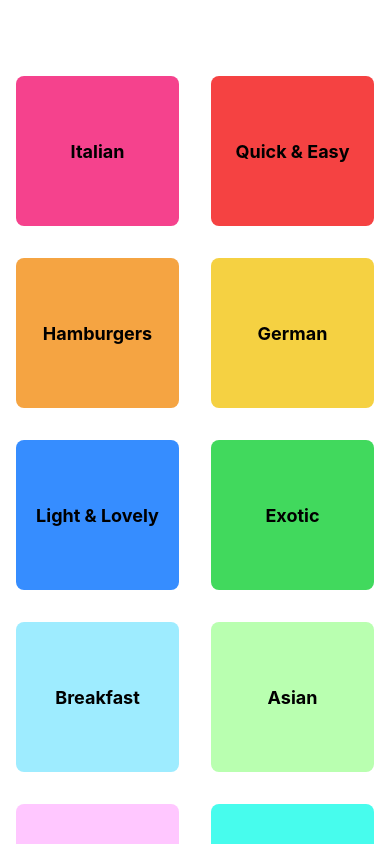
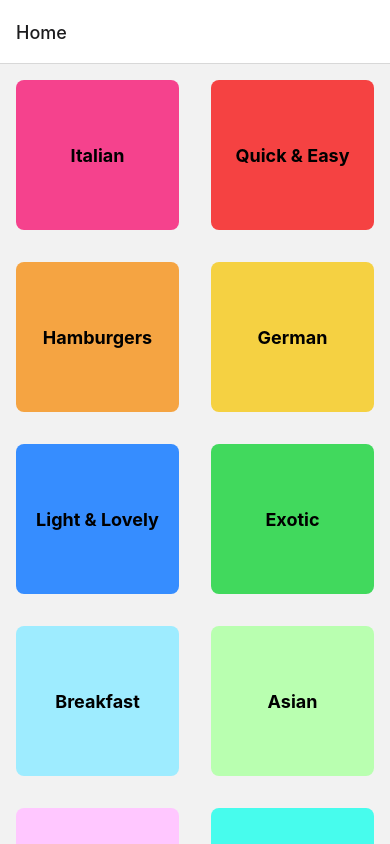
Before and after one commit to xorbun/MealNative, a React Native app: screen /Home in a window 390 px wide. Built offline with nearby package versions, Linux system fonts and the light colour scheme.

Commit message:
added some new informations

```diff
--- a/App.js
+++ b/App.js
@@ -1,15 +1,21 @@
-import { StatusBar } from 'expo-status-bar';
-import { StyleSheet,  View } from 'react-native';
-import CategorieScreen from './screens/CategoryScreen';
+import { StatusBar } from "expo-status-bar";
+import { StyleSheet, View } from "react-native";
+import CategorieScreen from "./screens/CategoryScreen";
+import { NavigationContainer } from "@react-navigation/native";
+import { createNativeStackNavigator } from "@react-navigation/native-stack";
+import MealsOverviewScreen from "./screens/MealsOverviewScreen";
 
-
-
-
+const Stack = createNativeStackNavigator();
 export default function App() {
   return (
     <View style={styles.container}>
-      <StatusBar style="light" />
-     <CategorieScreen/>
+      <StatusBar style="dark" />
+      <NavigationContainer>
+        <Stack.Navigator>
+          <Stack.Screen name="Home" component={CategorieScreen} />
+          <Stack.Screen name="dettagli" component={MealsOverviewScreen}/>
+        </Stack.Navigator>
+      </NavigationContainer>
     </View>
   );
 }
@@ -17,6 +23,6 @@
 const styles = StyleSheet.create({
   container: {
     flex: 1,
-    marginTop:35,
+
   },
 });
--- a/components/CategoryGridTile.js
+++ b/components/CategoryGridTile.js
@@ -1,13 +1,17 @@
 import { Pressable, View, Text, StyleSheet, Platform } from "react-native";
 
-const CategoryGridTile = ({ title, color }) => {
+
+const CategoryGridTile = ({ title, color, onPress }) => {
+
   return (
-    <View style={[styles.gridItem,{backgroundColor:color}]}>
+    <View style={[styles.gridItem, { backgroundColor: color }]}>
       <Pressable
         android_ripple={{ color: "#ccc" }}
-        style={({ pressed }) =>
-           [styles.button,pressed ? styles.buttonPressed :null]
-        }
+        style={({ pressed }) => [
+          styles.button,
+          pressed ? styles.buttonPressed : null,
+        ]}
+        onPress={onPress}
       >
         <View style={styles.boxelement}>
           <Text style={styles.title}>{title}</Text>
@@ -32,7 +36,7 @@
     overflow: Platform.OS === "android" ? "hidden" : "visible",
   },
   buttonPressed: {
-    opacity:0.25,
+    opacity: 0.25,
     paddingVertical: 8,
     elevation: 2,
   },
--- /dev/null
+++ b/components/MealItem.js
@@ -0,0 +1,16 @@
+import { View,Text,StyleSheet } from "react-native"
+
+const MealItem=({title})=>{
+ return(
+    <View>
+        <Text style={styles.text}>{title}</Text>
+    </View>
+ )
+}
+export default MealItem
+const styles=StyleSheet.create({
+    text:{
+        fontSize:20,
+        fontWeight:'bold'
+    },
+})
--- a/package.json
+++ b/package.json
@@ -9,10 +9,14 @@
     "web": "expo start --web"
   },
   "dependencies": {
+    "@react-navigation/native": "^6.1.17",
+    "@react-navigation/native-stack": "^6.9.26",
     "expo": "~50.0.14",
     "expo-status-bar": "~1.11.1",
     "react": "18.2.0",
-    "react-native": "0.73.6"
+    "react-native": "0.73.6",
+    "react-native-safe-area-context": "4.8.2",
+    "react-native-screens": "~3.29.0"
   },
   "devDependencies": {
     "@babel/core": "^7.20.0"
--- a/screens/CategoryScreen.js
+++ b/screens/CategoryScreen.js
@@ -1,19 +1,35 @@
-import { FlatList,StyleSheet } from "react-native"
-import { CATEGORIES } from "../data/dummy-data"
+import { FlatList, StyleSheet } from "react-native";
+import { CATEGORIES } from "../data/dummy-data";
 import CategoryGridTile from "../components/CategoryGridTile";
 
-const renderCategoryItem=(itemData)=>{
-    return <CategoryGridTile  title={itemData.item.title} color={itemData.item.color}/>;
-}
-const CategorieScreen=()=>{
-    return(
-        <FlatList style={styles.container} data={CATEGORIES} keyExtractor={(item)=>item.id}renderItem={renderCategoryItem} numColumns={2}/>
+const CategorieScreen = ({ navigation }) => {
+  const renderCategoryItem = (itemData) => {
+    const pressHandler = () => {
+      navigation.navigate("dettagli", {
+        categoryId: itemData.item.id,
+        categoryTitle:itemData.item.title,
+      });
+    };
+    return (
+      <CategoryGridTile
+        title={itemData.item.title}
+        color={itemData.item.color}
+        onPress={pressHandler}
+      />
+    );
+  };
 
-    )
-}
-export default CategorieScreen
-const styles=StyleSheet.create({
-    container:{
-        marginTop:25
-    }
-})
+  return (
+    <FlatList
+      style={styles.container}
+      data={CATEGORIES}
+      keyExtractor={(item) => item.id}
+      renderItem={renderCategoryItem}
+      numColumns={2}
+    />
+  );
+};
+export default CategorieScreen;
+const styles = StyleSheet.create({
+  container: {},
+});
--- /dev/null
+++ b/screens/MealsOverviewScreen.js
@@ -0,0 +1,35 @@
+import MealItem from "../components/MealItem";
+import { MEALS } from "../data/dummy-data";
+
+import { View, StyleSheet,FlatList } from "react-native";
+const MealsOverviewScreen = ({ route }) => {
+  const catId = route.params.categoryId;
+
+
+  const displayedMeals=MEALS.filter((mealItem)=>{
+    return mealItem.categoryIds.indexOf(catId)>=0
+  });
+  const renderMeal=(itemData)=>{
+        return(
+            <MealItem title={itemData.item.title}/>
+        )
+  }
+  return (
+    <View style={styles.container}>
+      <FlatList data={displayedMeals} renderItem={renderMeal} keyExtractor={(item)=>{item.id}}/>
+    </View>
+  );
+};
+export default MealsOverviewScreen;
+
+const styles = StyleSheet.create({
+  container: {
+    flex: 1,
+    padding: 16,
+    alignItems: "center",
+  },
+  text: {
+    fontSize: 30,
+    fontWeight:'bold',
+  },
+});
```
Also changed, not shown: 1 other file (tests, documents, lock files or other folders).
